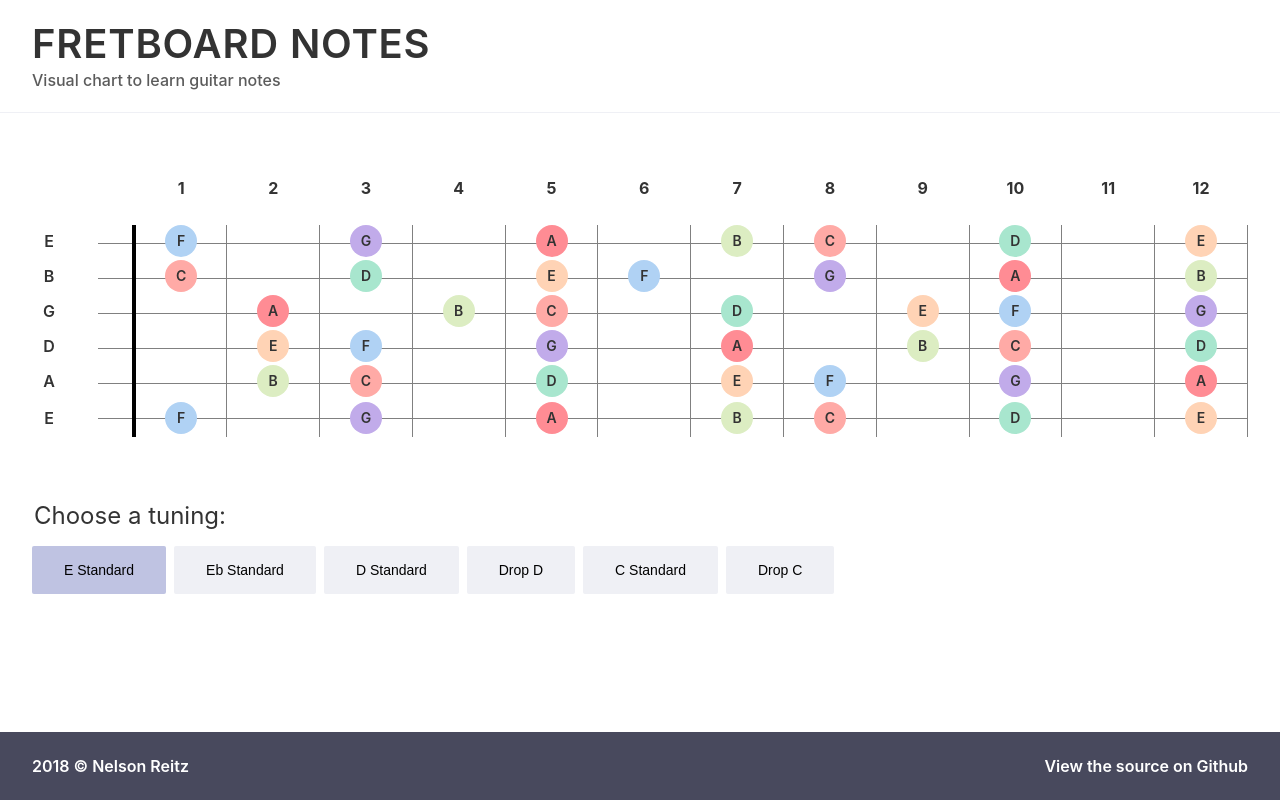
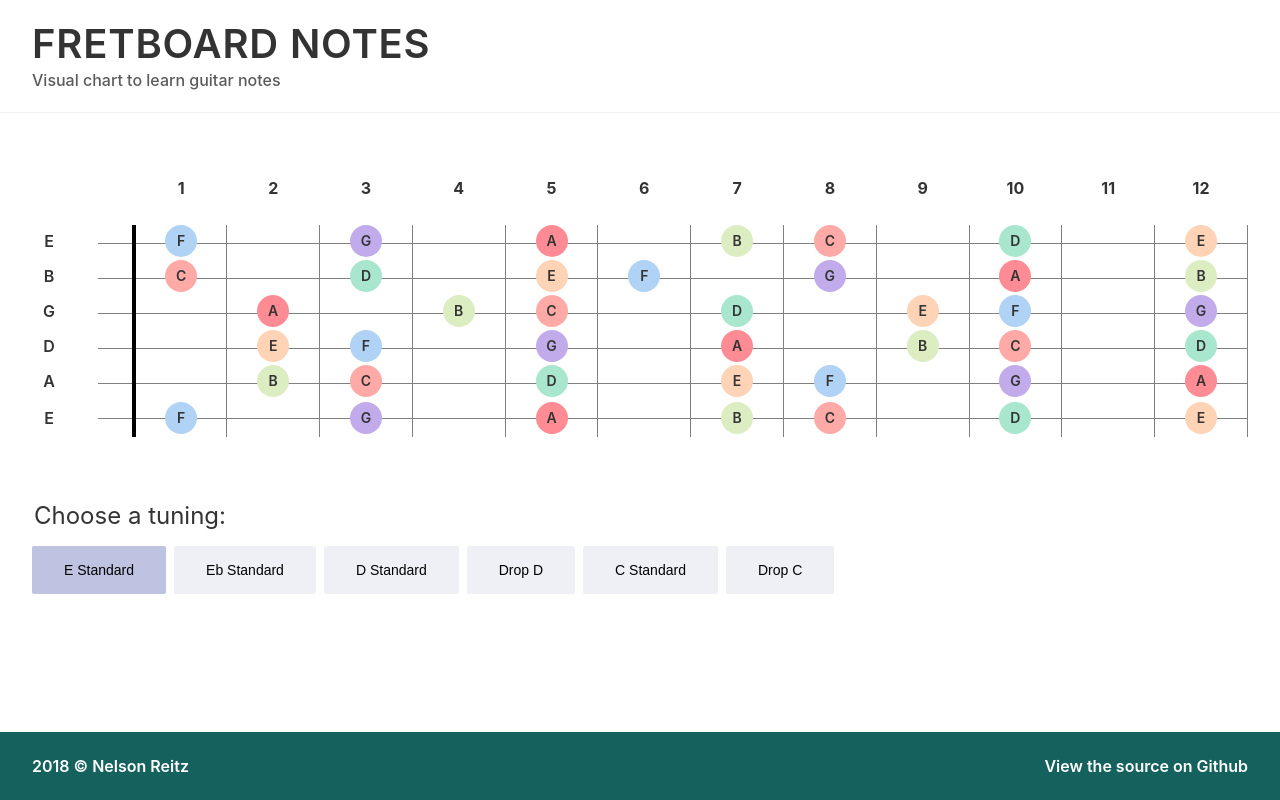
Before and after one commit to nelsonreitz/fretboard-notes, a React (Create React App) app: page / in a window 1280 px wide. Built offline with nearby package versions, Linux system fonts and the light colour scheme.

Commit message:
Changed footer color to Vert Bory

```diff
--- a/src/Footer.css
+++ b/src/Footer.css
@@ -4,7 +4,7 @@
   margin-top: auto;
   color: #fff;
   font-weight: 600;
-  background-color: #48495d;
+  background-color: #15615d;
 }
 
 @media screen and (min-width: 576px) {
```
